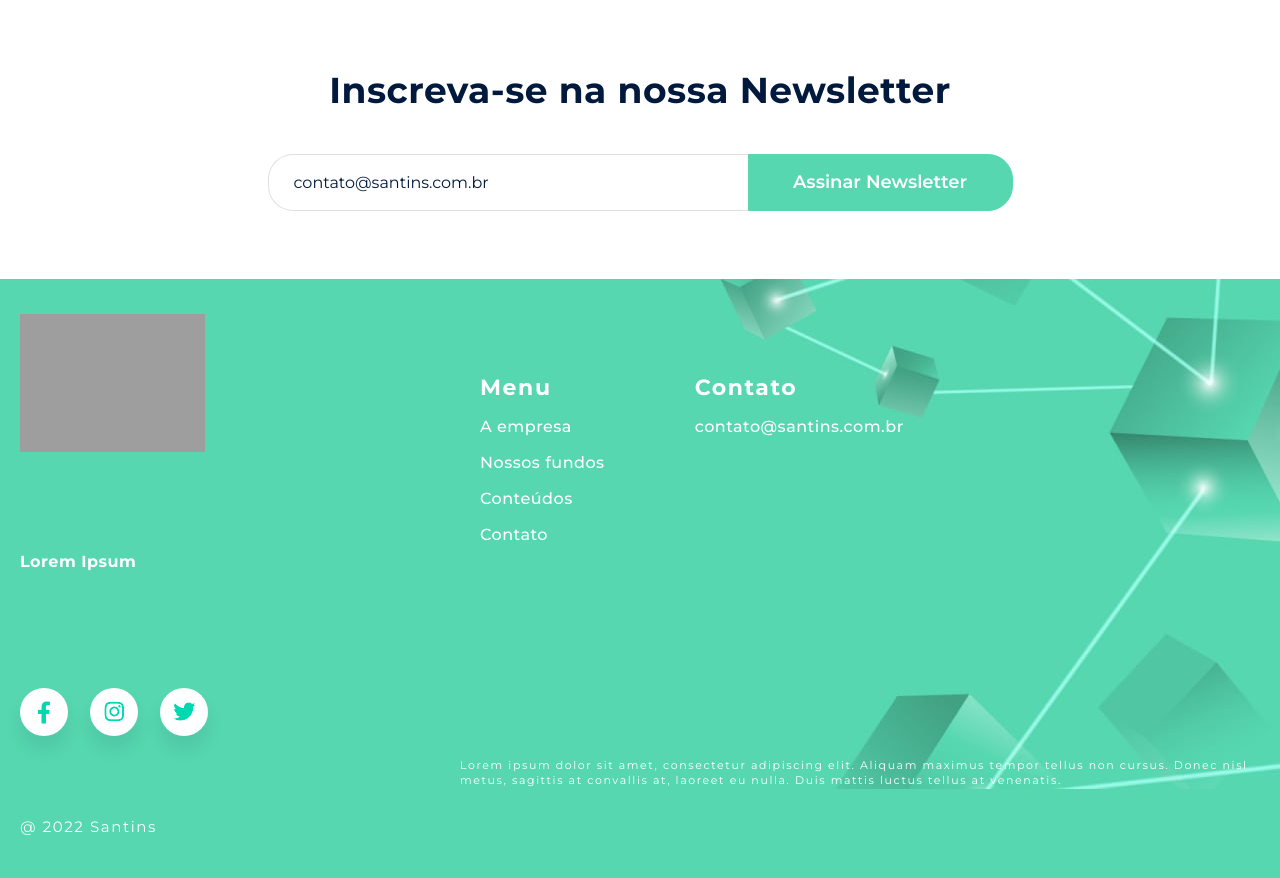
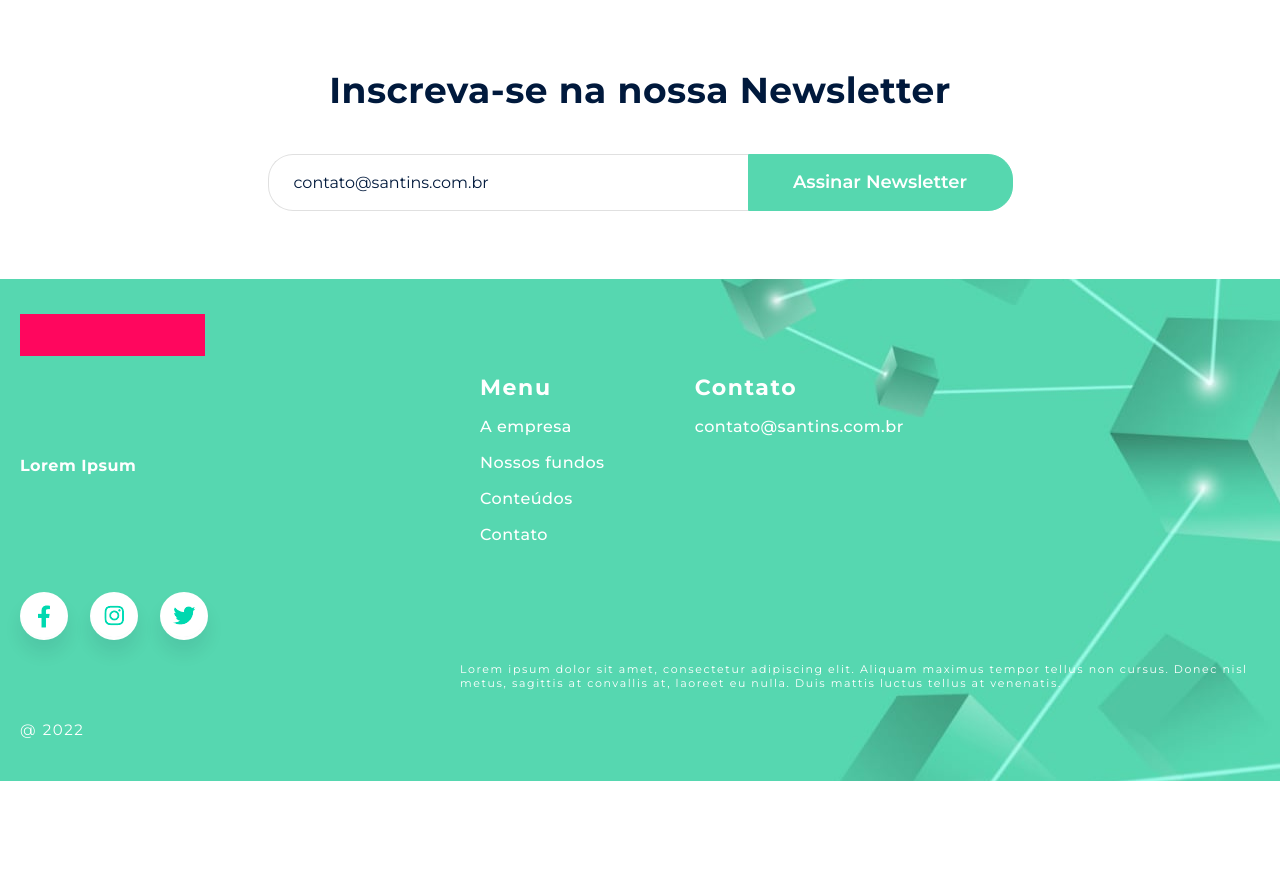
Before and after one commit to ViniFernandesDev/Landing-Page-1, a PHP site: page / in a window 1280 px wide. Shown: the part 2985-3863 px from the top of the page. After the commit the page ends 3766 px from the top, so only its background shows below. Run offline with PHP 8.4, Linux system fonts and the light colour scheme; grey boxes are pictures that could not be loaded.

Commit message:
Troca title, favicon e logo

```diff
--- a/footer.php
+++ b/footer.php
@@ -7,7 +7,7 @@
 
                 <div class="logo">
                     <a href="#secao">
-                        <img src="images/logo.svg" alt="Logo">
+                        <img src="images/logo.png" alt="Logo">
                     </a>
                 </div><!--logo-->
 
@@ -45,7 +45,7 @@
             </div>
         </section><!--textInfo-->
 
-        <span class="copy">@ 2022 Santins</span>
+        <span class="copy">@ 2022 </span>
 
     </div><!--container-->
 </footer>
--- a/header.php
+++ b/header.php
@@ -9,7 +9,7 @@
 
     <meta name="description" content="Lorem Ipsum"/>
 
-    <title>Landing Page Santins</title>
+    <title>Landing Page</title>
 
     <link rel="stylesheet" href="css/style.css">
 
@@ -21,7 +21,7 @@
 
         <div class="logo">
             <a href="#section0">
-                <img src="images/logo.svg" alt="Logo">
+                <img src="images/logo.png" alt="Logo">
             </a>
         </div><!--logo-->
 
```
Also changed, not shown: images/favicon.png, images/logo.png (added), images/logo.svg (deleted).
